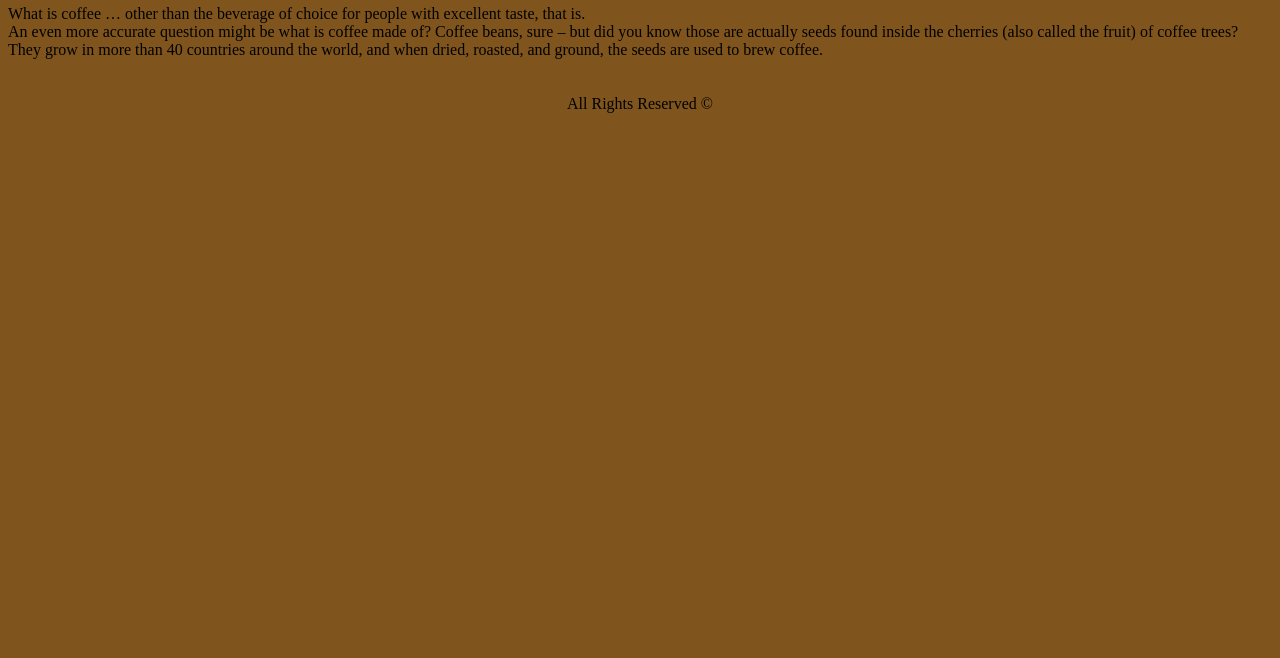
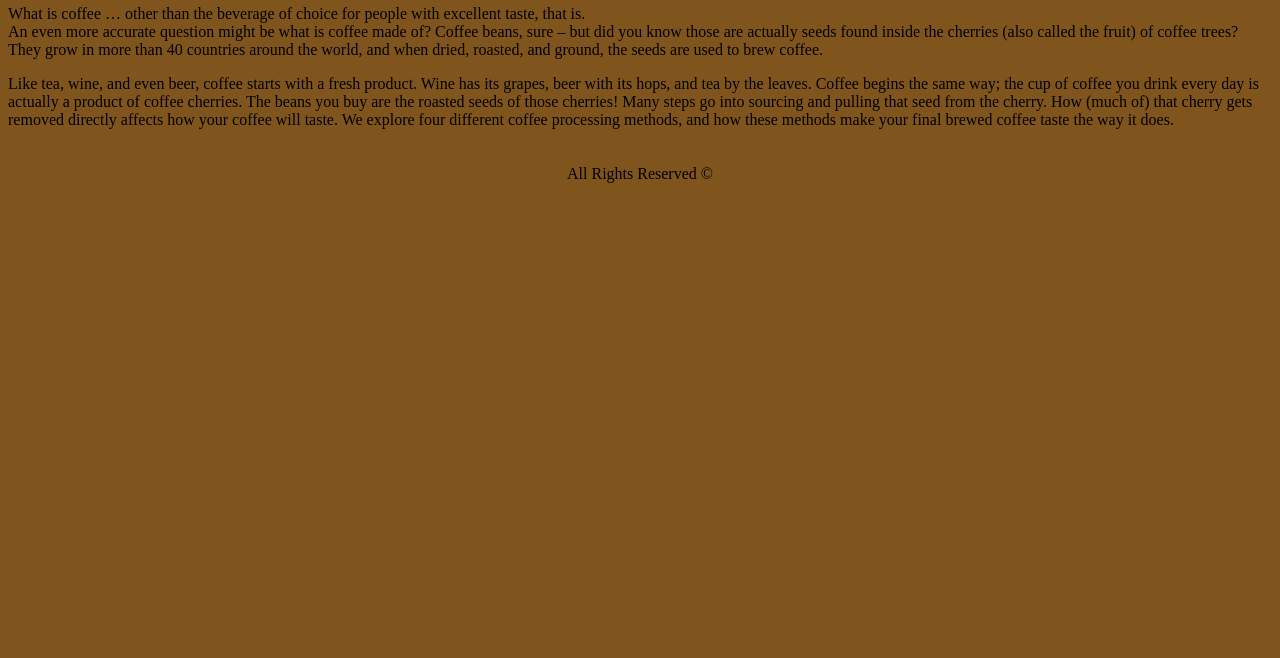
Before and after one commit to morshoafi/NavigateGit, a plain HTML site: page index.html in a window 1280 px wide. Shown: the part 162-820 px from the top of the page. Drawn offline with Linux system fonts and the light colour scheme.

Commit message:
added more text

```diff
--- a/index.html
+++ b/index.html
@@ -22,6 +22,9 @@
             <br>
             An even more accurate question might be what is coffee made of? Coffee beans, sure – but did you know those are actually seeds found inside the cherries (also called the fruit) of coffee trees? They grow in more than 40 countries around the world, and when dried, roasted, and ground, the seeds are used to brew coffee.
         </p>
+        <p>
+            Like tea, wine, and even beer, coffee starts with a fresh product. Wine has its grapes, beer with its hops, and tea by the leaves. Coffee begins the same way; the cup of coffee you drink every day is actually a product of coffee cherries. The beans you buy are the roasted seeds of those cherries! Many steps go into sourcing and pulling that seed from the cherry. How (much of) that cherry gets removed directly affects how your coffee will taste. We explore four different coffee processing methods, and how these methods make your final brewed coffee taste the way it does.
+        </p>
     </main>
         <footer>
             <p id="copyrights">All Rights Reserved &copy;</p>
```
